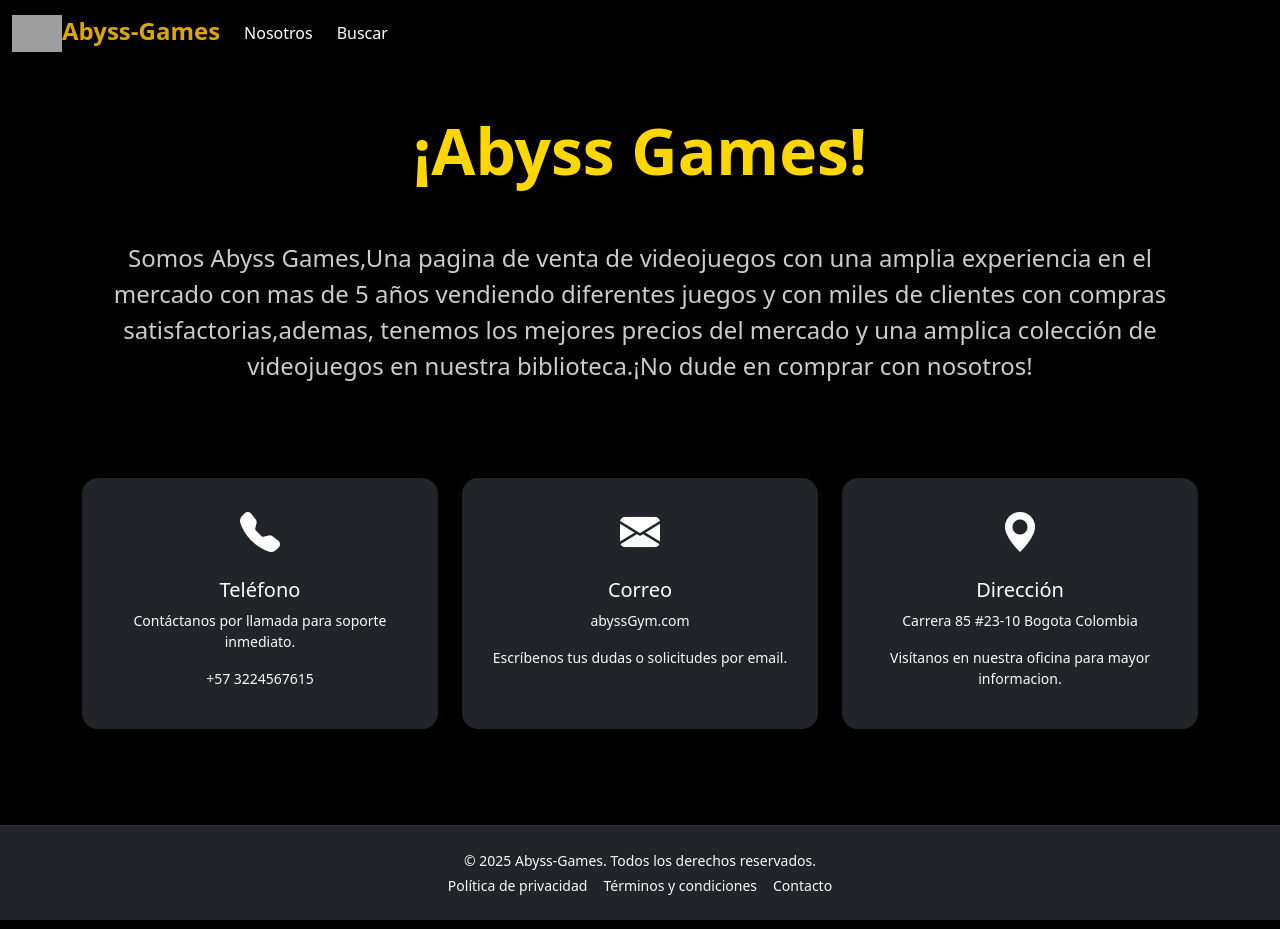
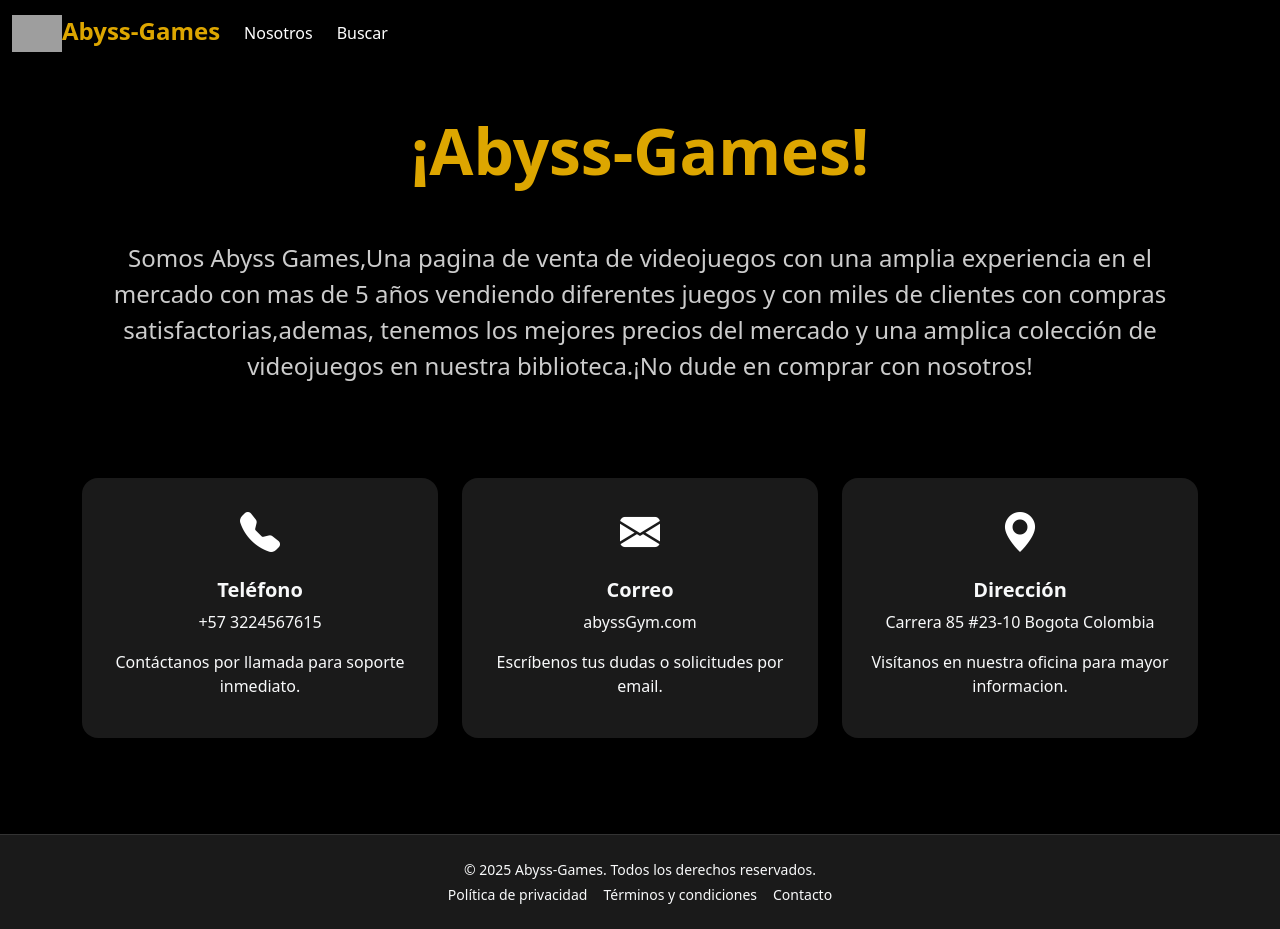
Before and after one commit to Alein0/Angular_E-commerse_Videojuegos, an Angular app: page /contact in a window 1280 px wide. Built offline with nearby package versions, Linux system fonts and the light colour scheme; grey boxes are pictures that could not be loaded.

Commit message:
Se Hicieron detalles finales

```diff
--- a/src/app/contact/contact.component.css
+++ b/src/app/contact/contact.component.css
@@ -1,6 +1,3 @@
-h1{
-    font-size: 200px;
-}
 
 .card {
   background-color: #1a1a1a;
@@ -8,13 +5,16 @@ h1{
 }
 .card:hover {
   transform: translateY(-5px);
-  box-shadow: 0 4px 8px rgba(255, 255, 255, 0);
 }
 
 .titulo-contacto {
-  color: gold;
+  color: rgb(221, 166, 0);
   font-size: 4rem;
   font-weight: bold;
+}
+
+.icono-contacto{
+  color: white;
 }
 
 .descripcion-contacto {
--- a/src/app/contact/contact.component.html
+++ b/src/app/contact/contact.component.html
@@ -10,7 +10,7 @@
 <body>
     <section class="bg-black text-yellow py-5">
   <div class="container">
-    <h2 class="titulo-contacto text-center">¡Abyss Games!</h2>
+    <h2 class="titulo-contacto text-center">¡Abyss-Games!</h2>
 
     <!-- Descripción-->
     <p class="text-center descripcion-contacto">
@@ -23,31 +23,31 @@
 
       <!-- Teléfono -->
       <div class="col-md-4">
-        <div class="card h-100 bg-secondary text-white border-0 rounded-4 p-4 card bg-dark text-light h-100">
-          <i class="bi bi-telephone-fill fs-1 mb-3"></i>
-          <h5>Teléfono</h5>
-          <p class="text-light small">Contáctanos por llamada para soporte inmediato.</p>
-          <p class="text-light small">+57 3224567615</p>
+        <div class="card h-100 border-0 rounded-4 p-4 text-light">
+          <i class="bi bi-telephone-fill fs-1 mb-3 icono-contacto"></i>
+          <h5 class="fw-bold">Teléfono</h5>
+          <p class="text-light">+57 3224567615</p>
+          <p class="text-light">Contáctanos por llamada para soporte inmediato.</p>
         </div>
       </div>
 
       <!-- Correo -->
       <div class="col-md-4">
-        <div class="card h-100 bg-secondary text-white border-0 rounded-4 p-4 card bg-dark text-light h-100">
-          <i class="bi bi-envelope-fill fs-1 mb-3"></i>
-          <h5>Correo</h5>
-          <p class="text-light small">abyssGym.com</p>
-          <p class="text-light small">Escríbenos tus dudas o solicitudes por email.</p>
+        <div class="card h-100 border-0 rounded-4 p-4 text-light">
+          <i class="bi bi-envelope-fill fs-1 mb-3 icono-contacto"></i>
+          <h5 class="fw-bold">Correo</h5>
+          <p class="text-light ">abyssGym.com</p>
+          <p class="text-light ">Escríbenos tus dudas o solicitudes por email.</p>
         </div>
       </div>
 
       <!-- Dirección -->
       <div class="col-md-4">
-        <div class="card h-100 bg-secondary text-white border-0 rounded-4 p-4 card bg-dark text-light h-100 text-warning">
-          <i class="bi bi-geo-alt-fill fs-1 mb-3"></i>
-          <h5>Dirección</h5>
-          <p class="text-light small">Carrera 85 #23-10 Bogota Colombia</p>
-          <p class="text-light small">Visítanos en nuestra oficina para mayor informacion.</p>
+        <div class="card h-100 border-0 rounded-4 p-4 text-light">
+          <i class="bi bi-geo-alt-fill fs-1 mb-3 icono-contacto"></i>
+          <h5 class="fw-bold">Dirección</h5>
+          <p class="text-light">Carrera 85 #23-10 Bogota Colombia</p>
+          <p class="text-light">Visítanos en nuestra oficina para mayor informacion.</p>
         </div>
       </div>
 
--- a/src/app/footer/footer.component.css
+++ b/src/app/footer/footer.component.css
@@ -1,7 +1,7 @@
 /*Estilos css sencillos para el footer*/
 
 .footer {
-  background-color: #000;
+  background-color: #1a1a1a;
   color: #fff;
   font-size: 14px;
   border-top: 1px solid #333;
--- a/src/app/footer/footer.component.html
+++ b/src/app/footer/footer.component.html
@@ -1,4 +1,4 @@
-<footer class="footer bg-dark text-light py-4 mt-5">
+<footer class="footer text-light py-4 mt-5">
   <div class="container text-center">
     <p class="mb-1">© 2025 Abyss-Games. Todos los derechos reservados.</p>
     <div>
```
